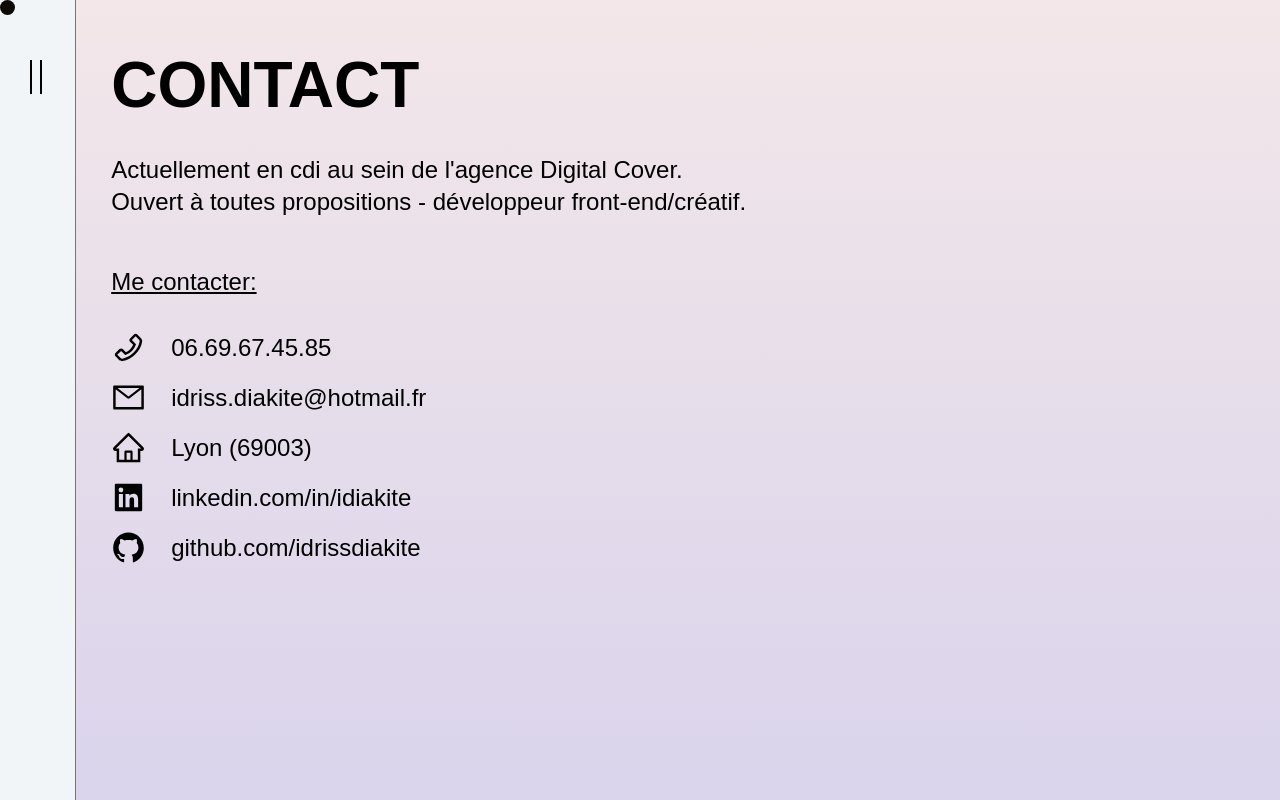
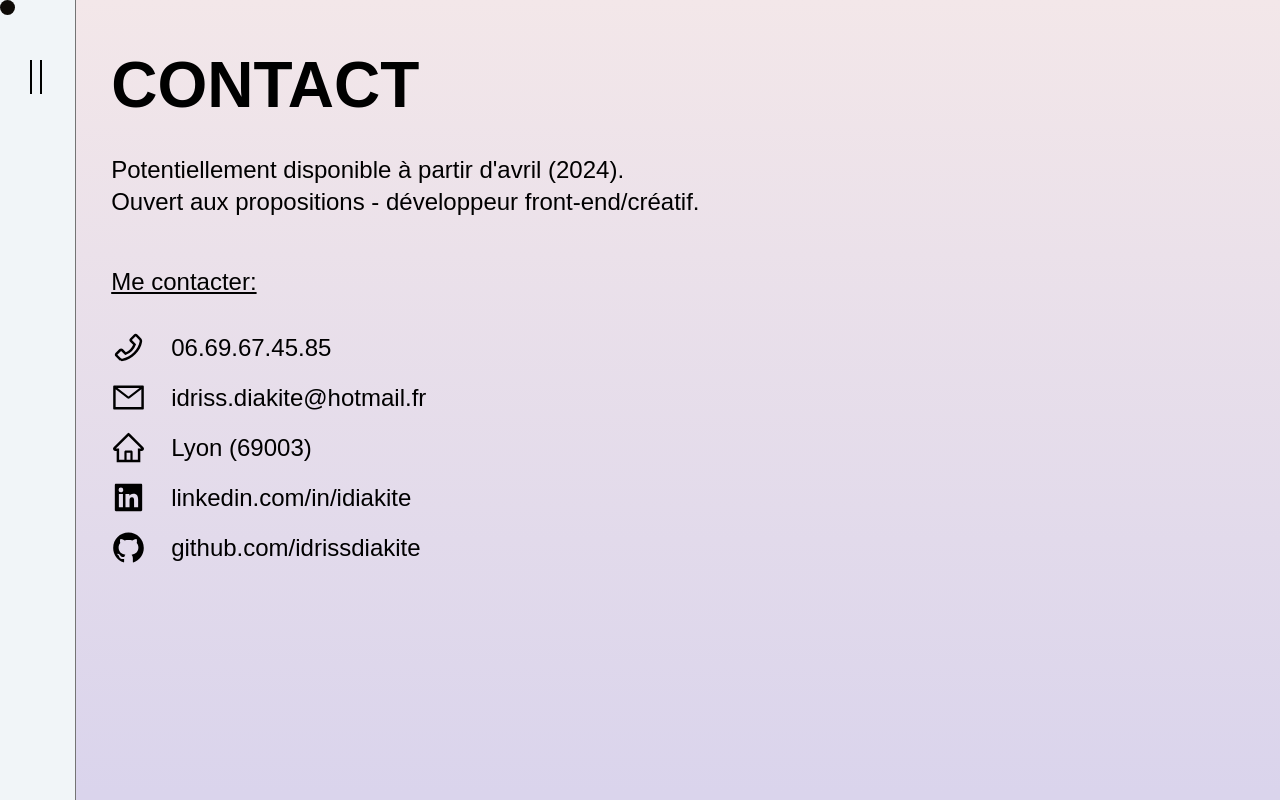
Before and after one commit to idrissdiakite/portfolio-react, a React (Create React App) app: page /contact in a window 1280 px wide. Built offline with nearby package versions, Linux system fonts and the light colour scheme; a web font is replaced by a local one.

Commit message:
🎨 [CONTACT] Updated content

```diff
--- a/src/components/Contact/index.js
+++ b/src/components/Contact/index.js
@@ -14,8 +14,8 @@ const Contact = () => {
         animate={{ opacity: 1 }}
         transition={{ type: "tween", ease: "anticipate", duration: 3 }}
       >
-        <p>Actuellement en cdi au sein de l'agence Digital Cover.</p>
-        <p>Ouvert à toutes propositions - développeur front-end/créatif.</p>
+        <p>Potentiellement disponible à partir d'avril (2024).</p>
+        <p>Ouvert aux propositions - développeur front-end/créatif.</p>
       </motion.div>
       <Details />
     </>
```
